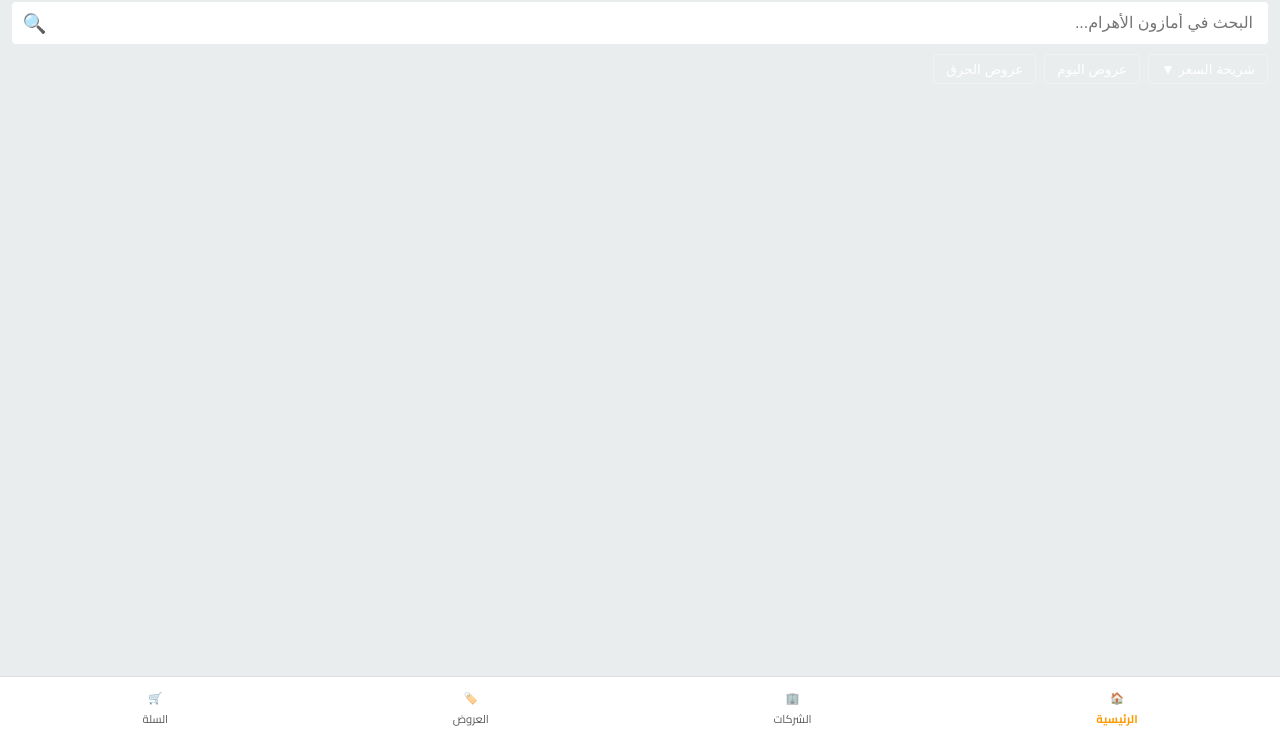
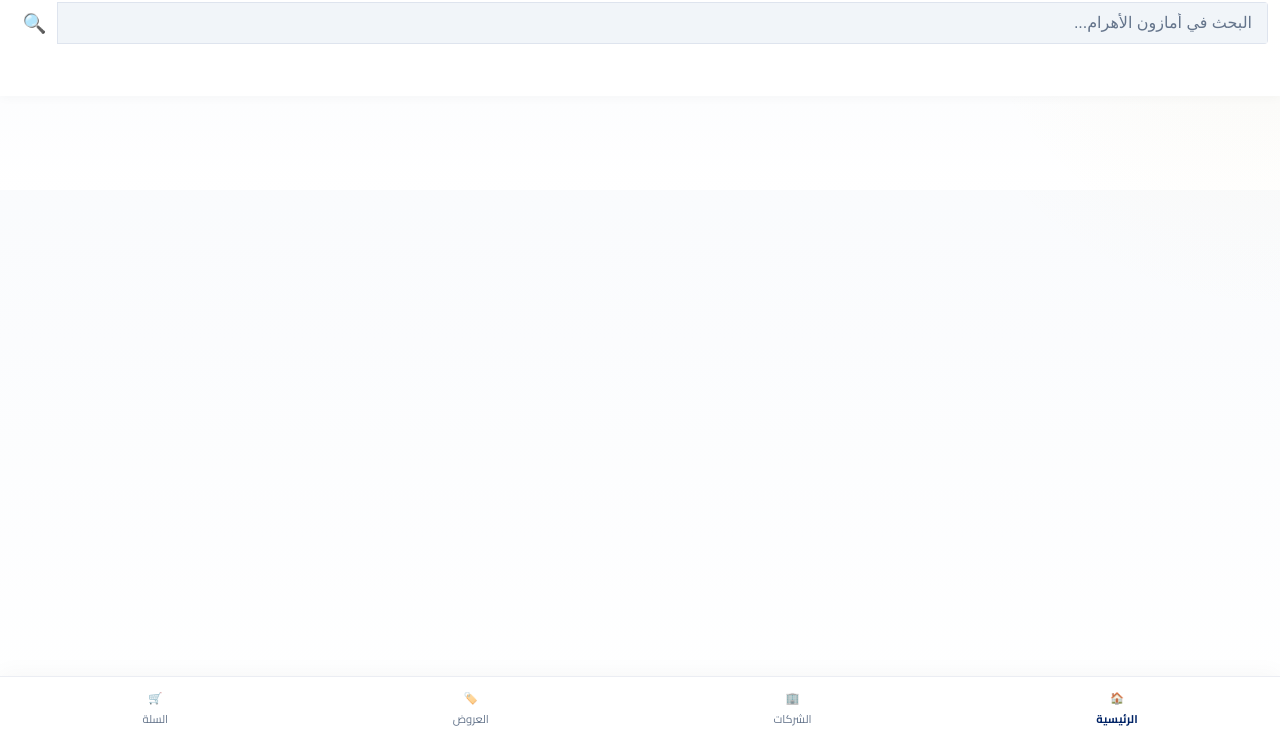
Before and after one commit to alahram2014/alahram2014.github.io, a plain HTML site: page index.html in a window 1280 px wide. Shown: the part 61-800 px from the top of the page. Drawn offline with Linux system fonts and the light colour scheme.

Commit message:
Update style.css

```diff
--- a/style.css
+++ b/style.css
@@ -135,3 +135,91 @@ html, body {
 .bottom-nav { background: #ffffff !important; border-top: 1px solid #ddd; }
 .nav-item { color: var(--muted) !important; }
 .nav-item.active { color: var(--gold) !important; font-weight: bold; }
+/* =========================================
+   ثيم "اللؤلؤة والذهب الملكي" - واجهة فخمة ومضيئة
+   ========================================= */
+
+/* 1. تغيير لوحة الألوان الأساسية */
+:root {
+  --bg: #f7f9fc !important; /* خلفية لؤلؤية فاتحة ومريحة للعين */
+  --bg-2: #ffffff !important;
+  --panel: #ffffff !important;
+  --panel-2: #f1f5f9 !important;
+  --panel-3: #e2e8f0 !important;
+  --line: rgba(0, 35, 102, 0.08) !important; /* خطوط شفافة لتحديد العناصر بنعومة */
+  --line-2: rgba(212, 175, 55, 0.3) !important;
+  --text: #0f172a !important; /* نصوص داكنة لقراءة واضحة */
+  --muted: #64748b !important;
+  --primary: #002366 !important; /* الكحلي الملكي للأزرار والنصوص الهامة */
+  --primary-2: #0f3c8a !important;
+  --gold: #D4AF37 !important; /* الذهبي للتفاصيل الفخمة */
+  --gold-2: #f3d573 !important;
+  --shadow: 0 8px 30px rgba(0, 35, 102, 0.05) !important; /* ظلال ناعمة جداً */
+}
+
+/* 2. تنظيف الخلفية العامة لتصبح مضيئة */
+html, body {
+  background: radial-gradient(circle at top right, rgba(212,175,55,0.05), transparent 25%),
+              linear-gradient(180deg, var(--bg) 0%, #ffffff 100%) !important;
+  color: var(--text) !important;
+}
+
+/* 3. الهيدر (الشريط العلوي) وشريط التنقل السفلي */
+.topbar {
+  background: rgba(255, 255, 255, 0.95) !important;
+  box-shadow: 0 2px 10px rgba(0,0,0,0.03) !important;
+}
+.topbar.scrolled {
+  border-bottom: 2px solid var(--gold) !important;
+}
+.bottom-nav {
+  background: rgba(255, 255, 255, 0.98) !important;
+  border-top: 1px solid var(--line) !important;
+  box-shadow: 0 -4px 20px rgba(0,0,0,0.03) !important;
+}
+
+/* 4. الكروت الزجاجية النظيفة (للمنتجات والشركات) */
+.card, .product-card, .customer-card, .sheet, .drawer {
+  background: var(--panel) !important;
+  border: 1px solid var(--line) !important;
+  box-shadow: var(--shadow) !important;
+}
+
+/* 5. الأزرار الملكية (كحلي وذهبي) */
+.primary-btn {
+  background: linear-gradient(135deg, var(--primary), var(--primary-2)) !important;
+  color: #ffffff !important;
+  border: none !important;
+  box-shadow: 0 4px 15px rgba(0, 35, 102, 0.15) !important;
+  font-weight: bold !important;
+}
+.primary-btn:hover {
+  background: var(--gold) !important;
+  color: #ffffff !important;
+  transform: translateY(-2px);
+}
+
+/* 6. المدخلات ومربعات البحث */
+.searchbox, input, select {
+  background: var(--panel-2) !important;
+  border: 1px solid var(--line) !important;
+  color: var(--text) !important;
+}
+.searchbox input::placeholder, input::placeholder {
+  color: var(--muted) !important;
+}
+
+/* 7. تلوين العناوين وأسماء المنتجات */
+h1, h2, h3, .p-name, .customer-name, strong {
+  color: var(--primary) !important;
+}
+.price, .cart-total {
+  color: var(--gold) !important;
+  font-weight: 900 !important;
+}
+
+/* 8. أيقونات الشريط السفلي */
+.nav-item.active {
+  color: var(--primary) !important;
+  font-weight: bold;
+}
```
